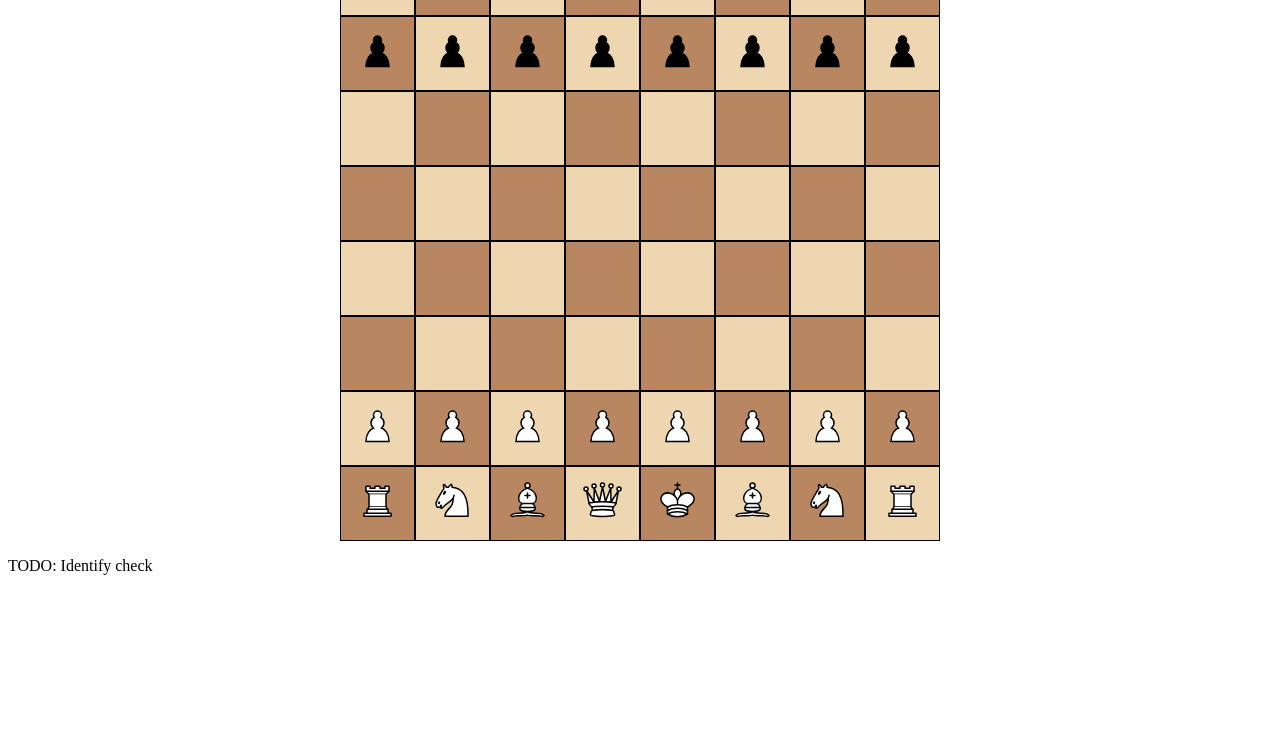
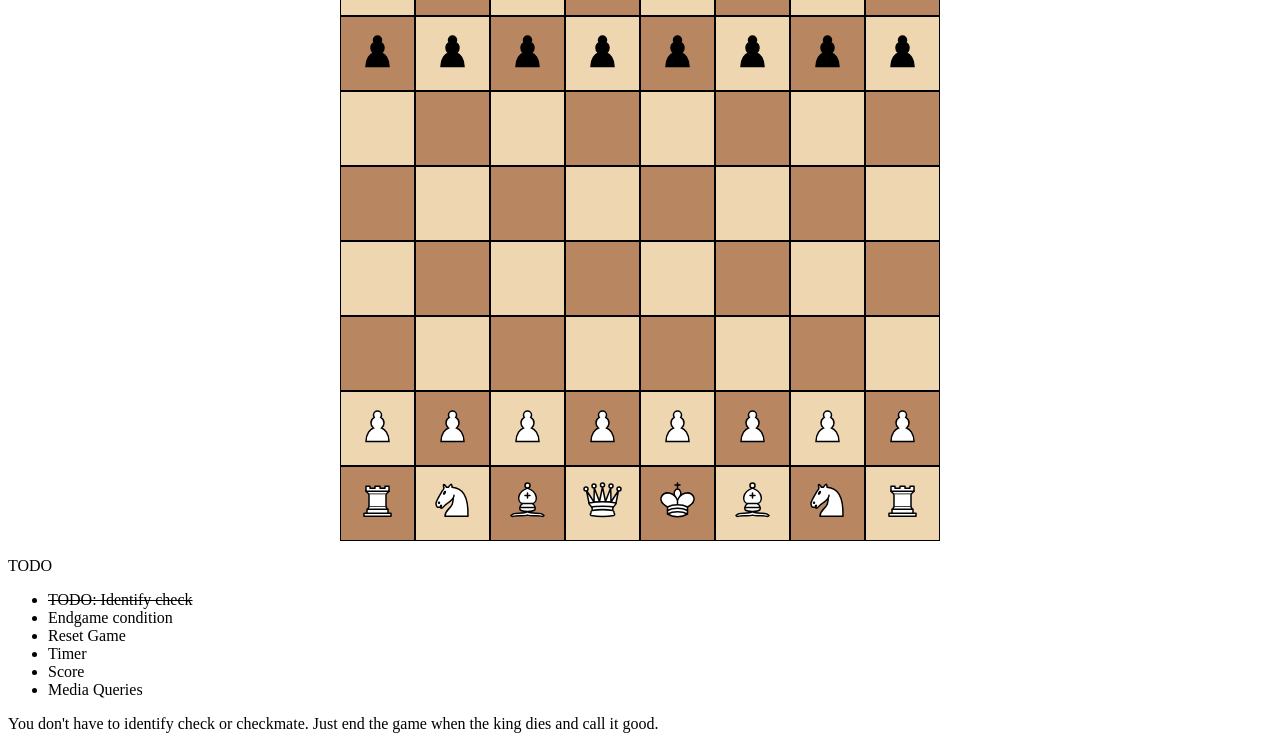
Before and after one commit to dukesook/chess, a plain HTML site: page docs/index.html in a window 1280 px wide. Shown: the part 230-979 px from the top of the page. Before the commit the page ends 821 px from the top, so only its background shows below. Drawn offline with Linux system fonts and the light colour scheme.

Commit message:
up next:

```diff
--- a/docs/Pieces.mjs
+++ b/docs/Pieces.mjs
@@ -10,6 +10,7 @@ const PIECE_COLOR = Object.freeze({
     }
   }
 })
+
 
 
 export default class PeiceInterface {
@@ -94,6 +95,7 @@ export default class PeiceInterface {
   }
 
 }
+
 
 
 export class Pawn extends PeiceInterface {
@@ -199,6 +201,7 @@ export class Pawn extends PeiceInterface {
 }
 
 
+
 export class Rook extends PeiceInterface {
   points = 5;
 
@@ -261,7 +264,8 @@ export class Rook extends PeiceInterface {
   }
 
 
-} // Class Rook
+}
+
 
 
 export class Bishop extends PeiceInterface {
@@ -327,6 +331,7 @@ export class Bishop extends PeiceInterface {
 }
 
 
+
 export class Knight extends PeiceInterface {
   points = 3;
 
@@ -387,6 +392,7 @@ export class Knight extends PeiceInterface {
 }
 
 
+
 export class Queen extends PeiceInterface {
   points = 9;
 
@@ -420,7 +426,22 @@ export class Queen extends PeiceInterface {
     return false;
   };
 
+  getValidMoves(board, from) {
+    ChessBoard.must_be(board);
+    BoardSquare.must_be(from, 'occupied');
+
+    const validMoves = []; // Array of BoardSquares
+
+    // Rook Moves
+
+
+    // Bishop Moves
+
+    return validMoves;
+  }
+
 }
+
 
 
 export class King extends PeiceInterface {
--- a/docs/chess.mjs
+++ b/docs/chess.mjs
@@ -83,6 +83,7 @@ const Chess = {
     try {
       // You can't move on your own piece
       if (toSquare.piece && toSquare.piece.color == playerColor) {
+        // TODO: Move this down a layer. These are low level checks
         console.log('You can\'t kill your own piece');
         throw new Error('You can\'t kill your own piece');
       }
--- a/docs/index.html
+++ b/docs/index.html
@@ -15,7 +15,21 @@
   </nav>
   <div id="chessboard" class="chessboard"></div>
 
-  <p>TODO: Identify check</p>
+  <p>
+    TODO
+    <ul>
+      <li><s>TODO: Identify check</s></li>
+      <li>Endgame condition</li>
+      <li>Reset Game</li>
+      <li>Timer</li>
+      <li>Score</li>
+      <li>Media Queries</li>
+    </ul>
+  </p>
+  <p>
+    You don't have to identify check or checkmate.
+    Just end the game when the king dies and call it good.
+  </p>
 
 </body>
 <script src="chess.mjs" type="module"></script>
```
